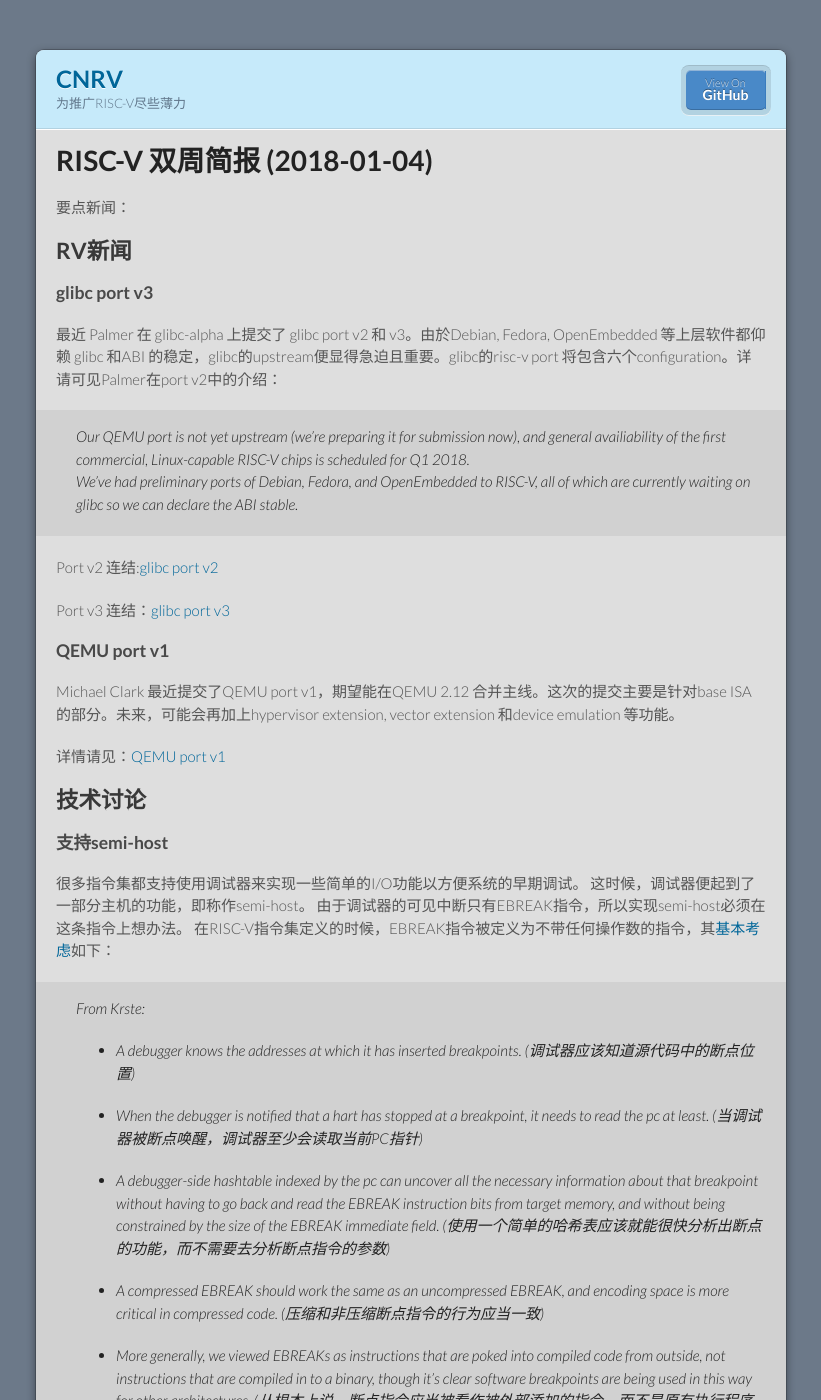
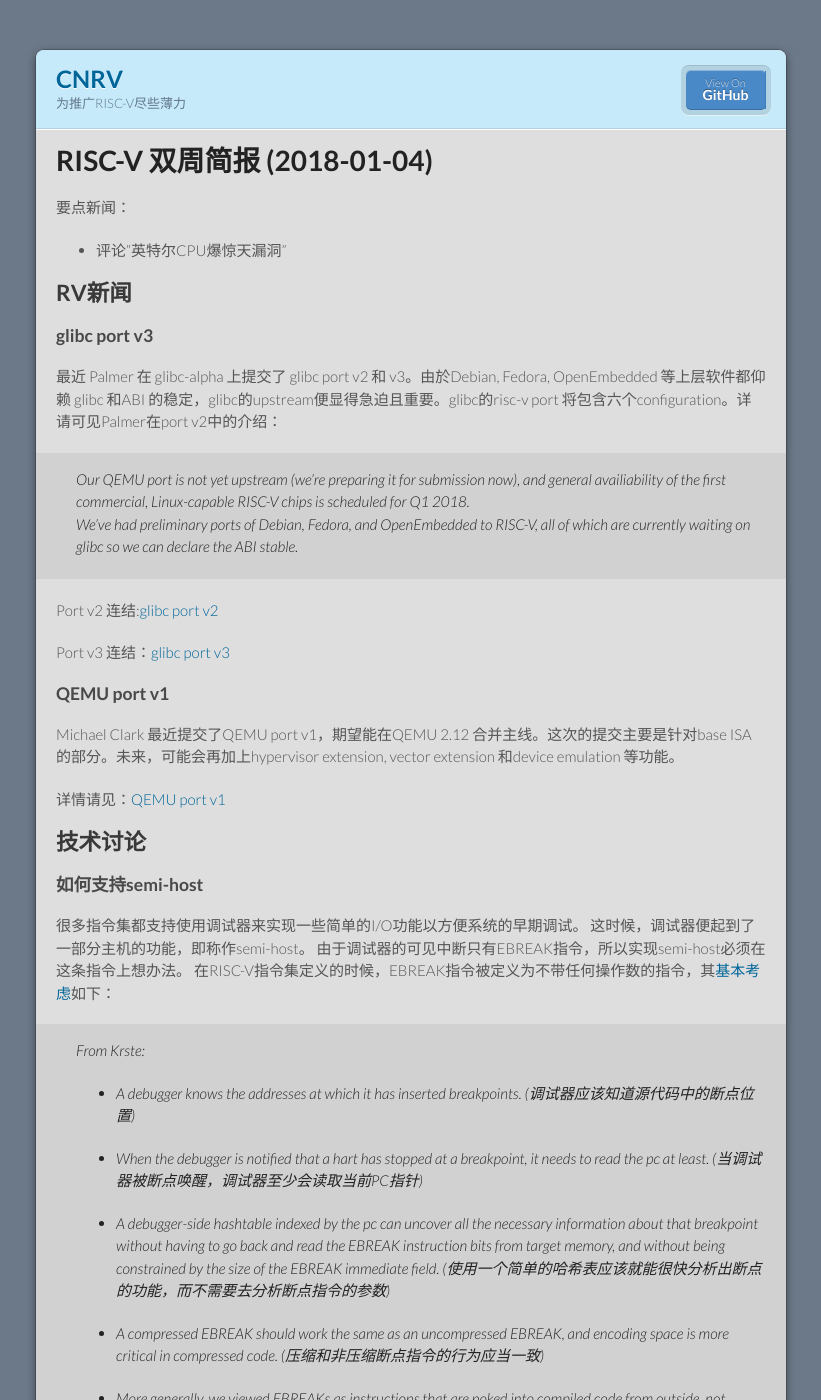
Before and after one commit to cnrv/home, a Jekyll site: the page built from bi-week-rpts/2018-01-04.md, in a window 1280 px wide and 1400 px high. Shown: the whole window, without its empty margins (229-1050 px from the left). Built offline with Jekyll 4.4.1, drawn with Linux system fonts in a browser that asks for light colours; Markdown is read by kramdown in place of the engine named in the settings; comment, search, counter and statistics services are not loaded; our own code applies the rules of GitHub Pages for plain Markdown files.

Commit message:
add a title and add the topic to key news

```diff
--- a/bi-week-rpts/2018-01-04.md
+++ b/bi-week-rpts/2018-01-04.md
@@ -6,6 +6,7 @@
 
 要点新闻：
 
+- 评论"英特尔CPU爆惊天漏洞"
 
 ## RV新闻
 
@@ -31,7 +32,7 @@
 
 ## 技术讨论
 
-### 支持semi-host
+### 如何支持semi-host
 
 很多指令集都支持使用调试器来实现一些简单的I/O功能以方便系统的早期调试。
 这时候，调试器便起到了一部分主机的功能，即称作semi-host。
@@ -122,6 +123,8 @@
 ## 代码更新
 
 ## 安全点评
+
+### 评论"英特尔CPU爆惊天漏洞"
 
 最近一则关于“英特尔CPU爆惊天漏洞”的新闻传遍网络。
 其实在小编看来，这则新闻并没有那么新，英特尔修复漏洞是必然，只是个时间问题。
```
